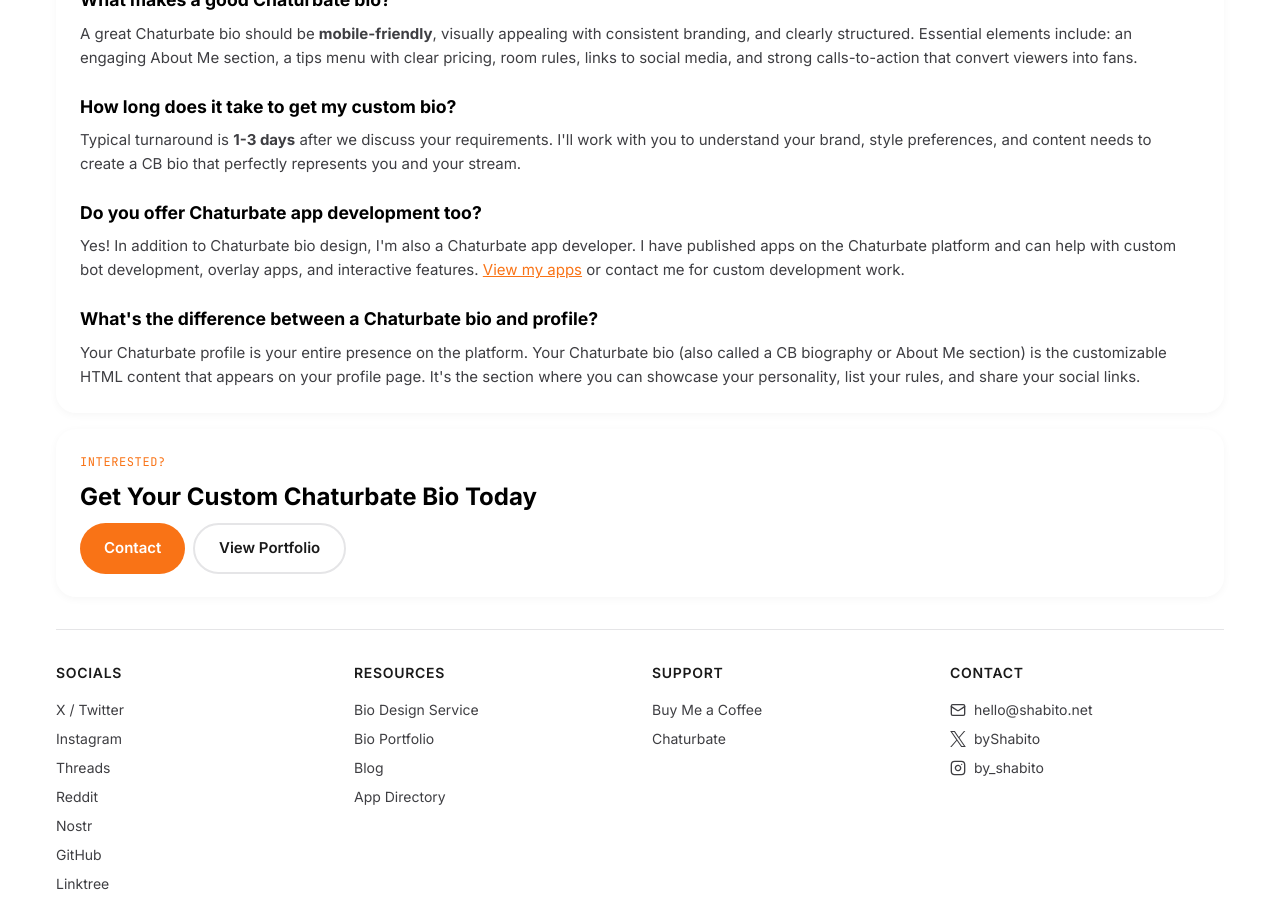
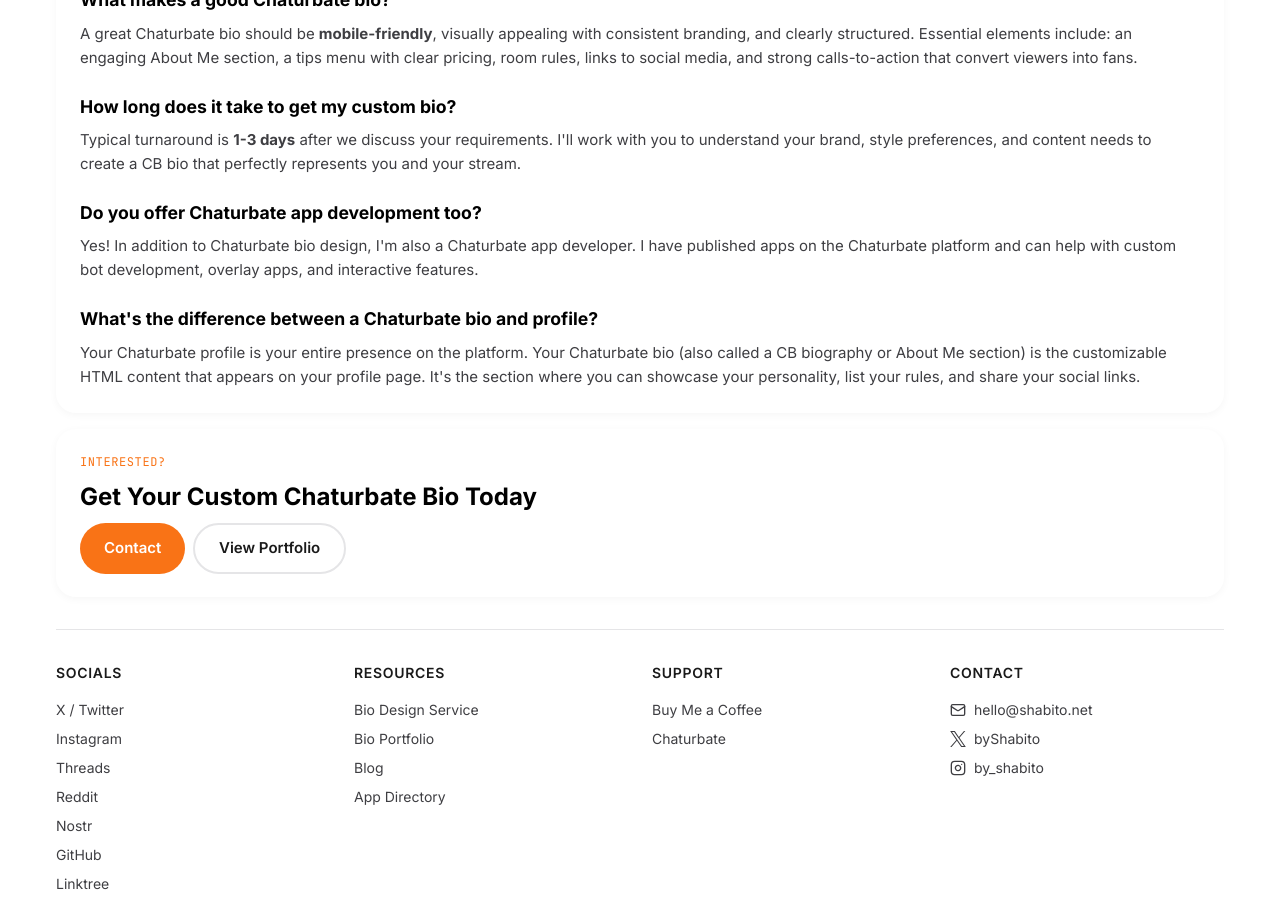
Before and after one commit to byshabito/byshabito.github.io, a Jekyll site: the page built from services/chaturbate-bio-design.html, in a window 1280 px wide and 900 px high, scrolled down 949 px. Built offline with Jekyll 4.4.1, drawn with Linux system fonts in a browser that asks for light colours.

Commit message:
Update chaturbate-bio-design.html

```diff
--- a/services/chaturbate-bio-design.html
+++ b/services/chaturbate-bio-design.html
@@ -80,7 +80,7 @@
       <div>
         <h3 style="font-size: 1.1rem; margin-bottom: var(--space-sm);">Do you offer Chaturbate app development too?</h3>
         <p style="color: var(--color-text-muted); font-size: 0.9375rem; line-height: 1.6;">
-          Yes! In addition to Chaturbate bio design, I'm also a Chaturbate app developer. I have published apps on the Chaturbate platform and can help with custom bot development, overlay apps, and interactive features. <a href="/#apps" style="color: var(--color-accent);">View my apps</a> or contact me for custom development work.
+          Yes! In addition to Chaturbate bio design, I'm also a Chaturbate app developer. I have published apps on the Chaturbate platform and can help with custom bot development, overlay apps, and interactive features.
         </p>
       </div>
       <div>
```
